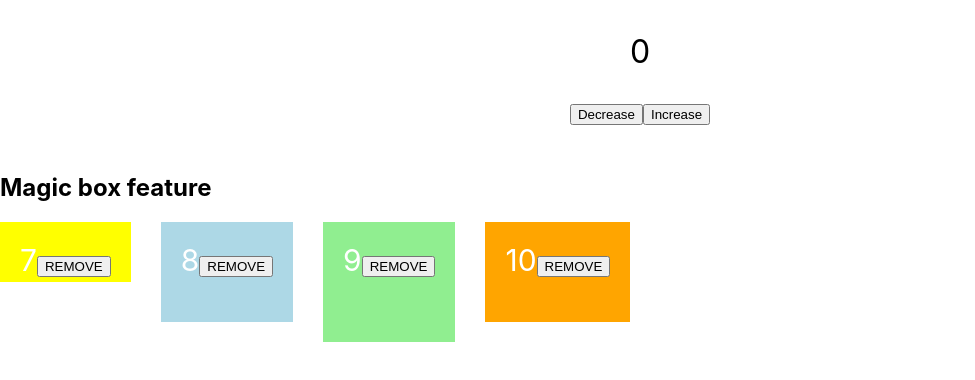
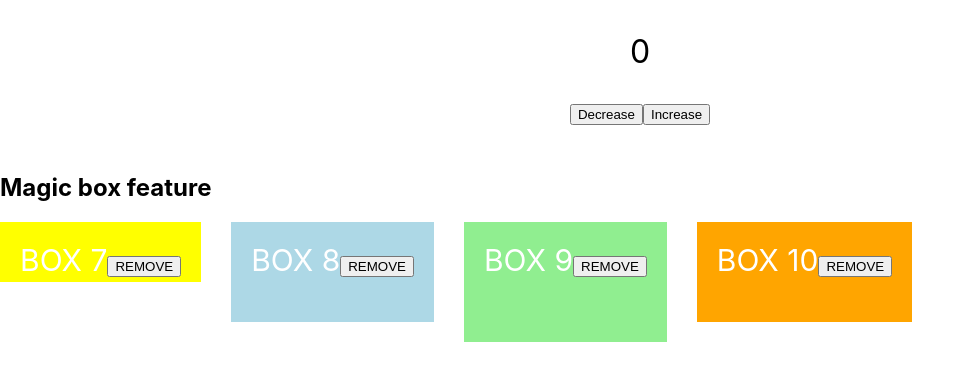
Before and after one commit to truongnhyen/react-labs, a React (Create React App) app: page / in a window 1280 px wide. Shown: the top 380 px of the page, without its empty margins (0-975 px from the left). Built offline with nearby package versions, Linux system fonts and the light colour scheme.

Commit message:
props children

```diff
--- a/src/components/Counter/index.jsx
+++ b/src/components/Counter/index.jsx
@@ -5,7 +5,7 @@ Counter.propTypes = {};
 
 function Counter(props) {
   const [count, setCount] = useState(0);
-  const [name, setName] = useState('');
+  // const [name, setName] = useState('');
 
   const handleDecreaseClick = () => {
     setCount((x) => x - 1);
--- a/src/features/MagicBox/components/Box/index.jsx
+++ b/src/features/MagicBox/components/Box/index.jsx
@@ -8,9 +8,9 @@ const sizeMap = {
   large: '80px',
 };
 
-function Box({ boxProps, onClick }) {
-  const { color = 'black', luckyNumber, size = 'medium' } = boxProps;
-  const heightVal = sizeMap[size];
+function Box({ boxProps, onClick, children }) {
+  const { color = 'black', size = 'medium' } = boxProps;
+  const height = sizeMap[size];
 
   const handleRemoveClick = () => {
     if (onClick) onClick(boxProps);
@@ -18,8 +18,9 @@ function Box({ boxProps, onClick }) {
 
   return (
     //hoac them class bang size value de thay doi css theo size
-    <div className={`box ${size}`} style={{ backgroundColor: color, height: heightVal }}>
-      {luckyNumber}
+    <div className={`box ${size}`} style={{ backgroundColor: color, height: height }}>
+      {/* {luckyNumber} */}
+      {children}
       <button onClick={handleRemoveClick}>REMOVE</button>
     </div>
   );
--- a/src/features/MagicBox/components/BoxList/index.jsx
+++ b/src/features/MagicBox/components/BoxList/index.jsx
@@ -18,7 +18,9 @@ function BoxList({ data, onBoxClick }) {
     <ul className="box-list">
       {data.map((box, idx) => (
         <li key={box.luckyNumber}>
-          <Box boxProps={box} onClick={(boxProps) => onBoxClick && onBoxClick(box, idx)} />
+          <Box boxProps={box} onClick={(boxProps) => onBoxClick && onBoxClick(box, idx)}>
+            BOX {box.luckyNumber}
+          </Box>
         </li>
       ))}
     </ul>
```
Also changed, not shown: src/components/Button/Button.scss (added, +8 -0 lines), src/components/Button/index.jsx (added, +25 -0 lines).
